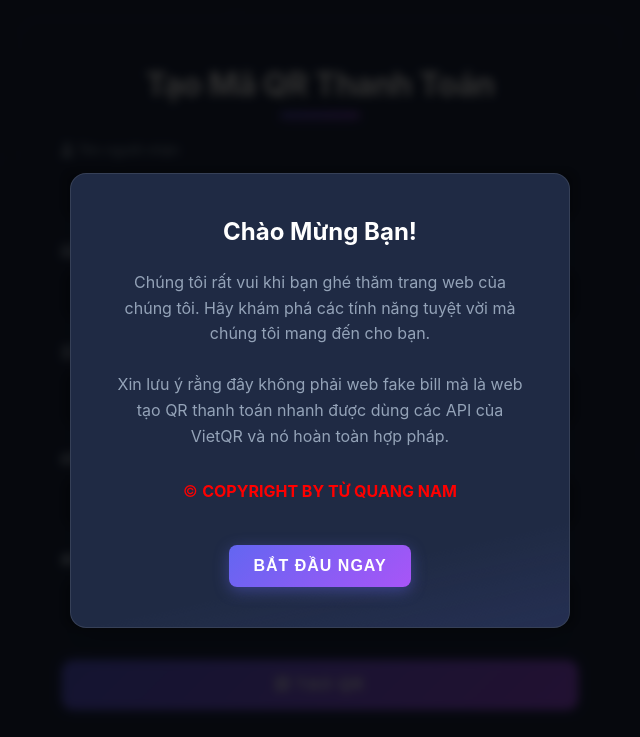
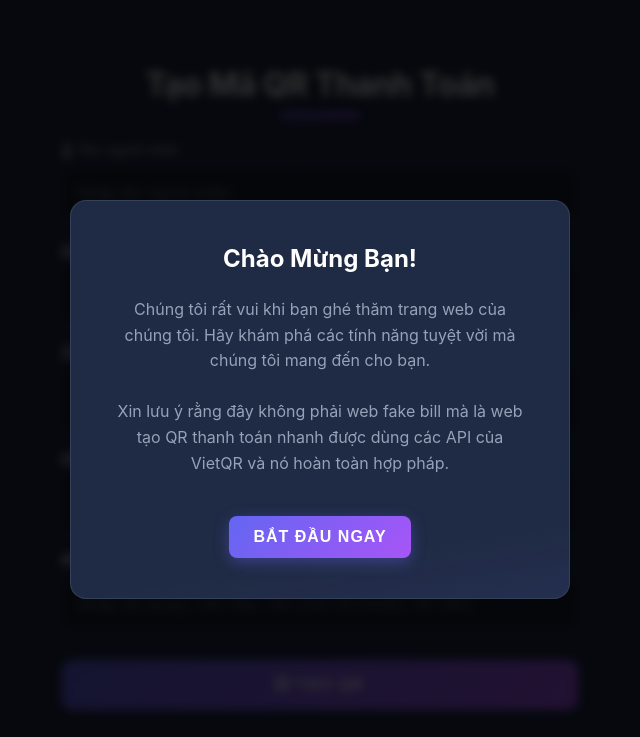
Before and after one commit to QuangNamTricker/taoqrchuyenkhoan, a plain HTML site: page index.html in a window 1280 px wide. Shown: the top 737 px of the page, without its empty margins (320-960 px from the left). Drawn offline with nearby package versions, Linux system fonts and the light colour scheme.

Commit message:
Update index.html

```diff
--- a/index.html
+++ b/index.html
@@ -694,7 +694,7 @@
   <div class="popup" id="welcomePopup">
     <div class="popup-content animate__animated animate__zoomIn">
       <h2>Chào Mừng Bạn!</h2>
-      <p>Chúng tôi rất vui khi bạn ghé thăm trang web của chúng tôi. Hãy khám phá các tính năng tuyệt vời mà chúng tôi mang đến cho bạn.<br><br>Xin lưu ý rằng đây không phải web fake bill mà là web tạo QR thanh toán nhanh được dùng các API của VietQR và nó hoàn toàn hợp pháp. <br> <P style="color: red;">&copy; <strong>COPYRIGHT BY TỪ QUANG NAM</strong> </P></p>
+      <p>Chúng tôi rất vui khi bạn ghé thăm trang web của chúng tôi. Hãy khám phá các tính năng tuyệt vời mà chúng tôi mang đến cho bạn.<br><br>Xin lưu ý rằng đây không phải web fake bill mà là web tạo QR thanh toán nhanh được dùng các API của VietQR và nó hoàn toàn hợp pháp.</p>
       <button onclick="closePopup()" class="ripple">Bắt đầu ngay</button>
     </div>
   </div>
@@ -721,12 +721,12 @@
 
       <div class="form-group">
         <label for="amount"><i class="fas fa-money-bill-wave"></i> Số tiền (VNĐ)</label>
-        <input type="number" id="amount" placeholder="Nhập số tiền (không bắt buộc)">
+        <input type="number" id="amount" placeholder="Nhập số tiền" required>
       </div>
 
       <div class="form-group">
         <label for="description"><i class="fas fa-comment"></i> Nội dung</label>
-        <input type="text" id="description" placeholder="Nhập nội dung chuyển khoản">
+        <input type="text" id="description" placeholder="Nhập nội dung ( Tên Tele, Tên Chủ Tài Khoản, Số Tiền)" required>
       </div>
 
       <button type="submit" id="generateBtn" class="ripple pulse">
@@ -750,15 +750,14 @@
   <script src="https://cdn.jsdelivr.net/particles.js/2.0.0/particles.min.js"></script>
   <script>
     const banks = [
+      { id: "MBBANK", name: "MB Bank", logo: "https://i.postimg.cc/zGPJBz5C/MB-Bank.png" },
+      { id: "VIETBANK", name: "VietBank", logo: "https://api.vietqr.io/img/VIETBANK.png" },
+      { id: "VIETCOMBANK", name: "Vietcombank", logo: "https://i.postimg.cc/bw4TpnG1/VCB-Digibank.png" },
+      { id: "ACB", name: "ACB", logo: "https://api.vietqr.io/img/ACB.png" },
+      { id: "AGRIBANK", name: "Agribank", logo: "https://i.postimg.cc/B65btrmJ/Agribank-Plus.png" },
       { id: "ABB", name: "ABBANK", logo: "https://i.postimg.cc/7hmLngvc/ABBANK.png" },
-      { id: "MBBANK", name: "MB Bank", logo: "https://i.postimg.cc/zGPJBz5C/MB-Bank.png" },
-      { id: "AGRIBANK", name: "Agribank", logo: "https://i.postimg.cc/B65btrmJ/Agribank-Plus.png" },
-      { id: "SACOMBANK", name: "Sacombank", logo: "https://i.postimg.cc/HW771Nwv/Sacombank-m-Banking.png" },
-      { id: "VIETCOMBANK", name: "Vietcombank", logo: "https://i.postimg.cc/bw4TpnG1/VCB-Digibank.png" },
-      { id: "VIETINBANK", name: "VietinBank", logo: "https://i.postimg.cc/Gm4QWKpc/Vietin-Bank-i-Pay.png" },
       { id: "CAKE", name: "CAKE Bank", logo: "https://api.vietqr.io/img/CAKE.png" },
       { id: "CIMB", name: "CIMB Bank", logo: "https://api.vietqr.io/img/CIMB.png" },
-      { id: "ACB", name: "ACB", logo: "https://api.vietqr.io/img/ACB.png" },
       { id: "BACABANK", name: "Bac A Bank", logo: "https://i.postimg.cc/63xTWWLH/BAC-A-BANK-Mobile-Banking.png" },
       { id: "BAOVIETBANK", name: "Bảo Việt Bank", logo: "https://i.postimg.cc/bwMs5HGf/IMG-4553.png" },
       { id: "BIDV", name: "BIDV", logo: "https://api.vietqr.io/img/BIDV.png" },
@@ -777,6 +776,7 @@
       { id: "PGBANK", name: "PG Bank", logo: "https://i.postimg.cc/Pfmr4nzH/PGBank-App.png" },
       { id: "PBVN", name: "Public Bank Vietnam", logo: "https://api.vietqr.io/img/PBVN.png" },
       { id: "PVCOMBANK", name: "PVcomBank", logo: "https://i.postimg.cc/VvBfLXLv/PVcom-Bank-m-Pos.png" },
+      { id: "SACOMBANK", name: "Sacombank", logo: "https://i.postimg.cc/HW771Nwv/Sacombank-m-Banking.png" },
       { id: "SAIGONBANK", name: "SaigonBank", logo: "https://i.postimg.cc/PJZLbLfn/SAIGONBANK-Smart-Banking.png" },
       { id: "SCB", name: "SCB", logo: "https://api.vietqr.io/img/SCB.png" },
       { id: "SEABANK", name: "SeABank", logo: "https://i.postimg.cc/ht0d37LS/Se-AMobile.png" },
@@ -787,7 +787,7 @@
       { id: "UNITEDOVERSEAS", name: "United Overseas Bank", logo: "https://api.vietqr.io/img/UOB.png" },
       { id: "VIB", name: "VIB", logo: "https://api.vietqr.io/img/VIB.png" },
       { id: "VIETABANK", name: "VietABank", logo: "https://i.postimg.cc/BQV5BFBR/Viet-ABank-Ez-Mobile.png" },
-      { id: "VIETBANK", name: "VietBank", logo: "https://api.vietqr.io/img/VIETBANK.png" },
+      { id: "VIETINBANK", name: "VietinBank", logo: "https://i.postimg.cc/Gm4QWKpc/Vietin-Bank-i-Pay.png" },
       { id: "VPBANK", name: "VPBank", logo: "https://i.postimg.cc/SK8GsK83/VPBank-NEO.png" },
       { id: "VRB", name: "VRB", logo: "https://api.vietqr.io/img/VRB.png" },
       { id: "WOORIBANK", name: "Woori Bank", logo: "https://i.postimg.cc/h40pThwq/Woori-WON-Vietnam.png" }
```
